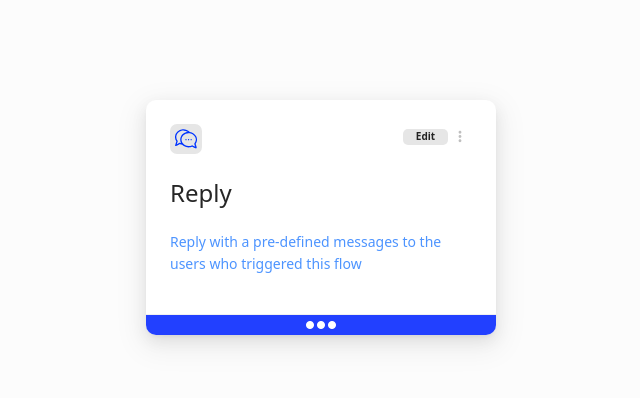
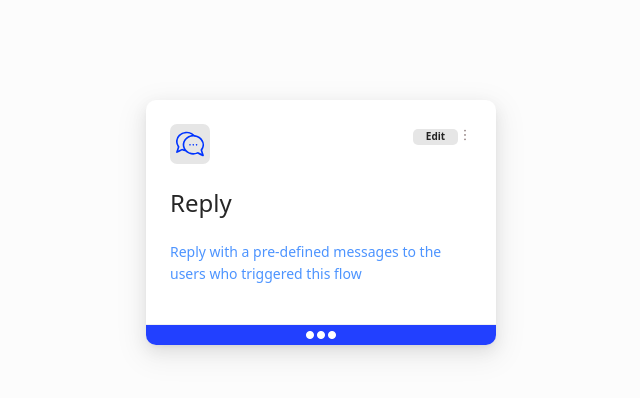
Before and after one commit to vinitdev1995/flow-chart, a React (Create React App) app: page / in a window 1280 px wide. Both pictures are taken after a click on the element "chats". Shown: the top 398 px of the page, without its empty margins (319-959 px from the left). Built offline with nearby package versions, Linux system fonts and the light colour scheme.

Commit message:
changes in lines

```diff
--- a/src/Component/Common/Chats/chats.scss
+++ b/src/Component/Common/Chats/chats.scss
@@ -1,17 +1,17 @@
-.chats{
-
-}
+.chats {}
   .common-header-modal {
     .img-button {
       display: flex;
       justify-content: space-between;
+
       img {
-      width: 32px;
-      height: 30px;
+        width: 40px;
+        height: 40px;
         background: #e6e6e6;
         border-radius: 7px;
-      padding: 5px;
+        padding: 0px 6px;
       }
+
       button {
         width: 45px;
         height: 16px;
@@ -21,7 +21,12 @@
         background: #e6e6e6;
         border-radius: 5px;
       }
+
+      .anticon svg {
+        color: #8e7d7d;
       }
+    }
+
     .chats-heading {
       display: flex;
       flex-direction: row;
@@ -30,7 +35,8 @@
       margin-top: 25px;
       margin-bottom: 13px;
     }
-  .span-color{
+
+    .span-color {
       margin: 15px 0px;
       color: #4d94ff;
     }
--- a/src/Component/Common/Chats/index.js
+++ b/src/Component/Common/Chats/index.js
@@ -1,6 +1,7 @@
 import React from "react"
 import './chats.scss'
-import MoreVertIcon from '@material-ui/icons/MoreVert';
+import {MoreOutlined} from '@ant-design/icons';
+
 const Chats = (props) => {
     const {title,iconsTtexts,headerText,images,alt}=props;
     return (
@@ -9,7 +10,7 @@ const Chats = (props) => {
                 <img src={images} alt={alt}/>
                 <div className="button">
                     <button>Edit</button>
-                    <span><MoreVertIcon style={{color:"#bfbfbf",height:"17px"}}/></span>
+                    <MoreOutlined />
                 </div>
             </div>
             <div className="chats-heading">
--- a/src/Component/Common/Header/CommonHeader.js
+++ b/src/Component/Common/Header/CommonHeader.js
@@ -1,9 +1,8 @@
 import React from "react"
-import { GlobalOutlined,SearchOutlined , ArrowLeftOutlined } from '@ant-design/icons';
+import { GlobalOutlined,SearchOutlined } from '@ant-design/icons';
 import { Input } from 'antd';
 import BackArrow from '../../../assets/images/left-arrow.png'
 import './CommonHeader.scss'
-import {isVisible} from "bootstrap/js/src/util";
 
 
 const CommonHeader = (props) => {
```
Also changed, not shown: src/Component/ChatsLogged/index.js (+8 -3 lines). Lines whose indentation alone changed are shown as unchanged.
